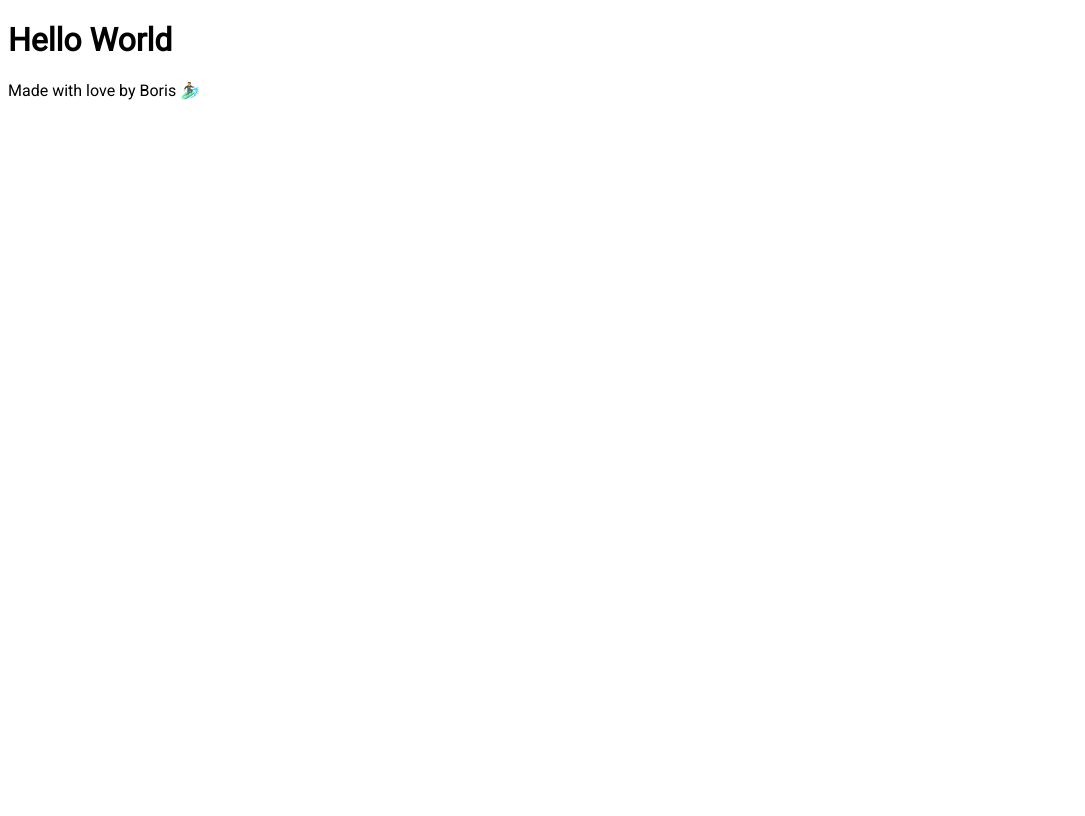
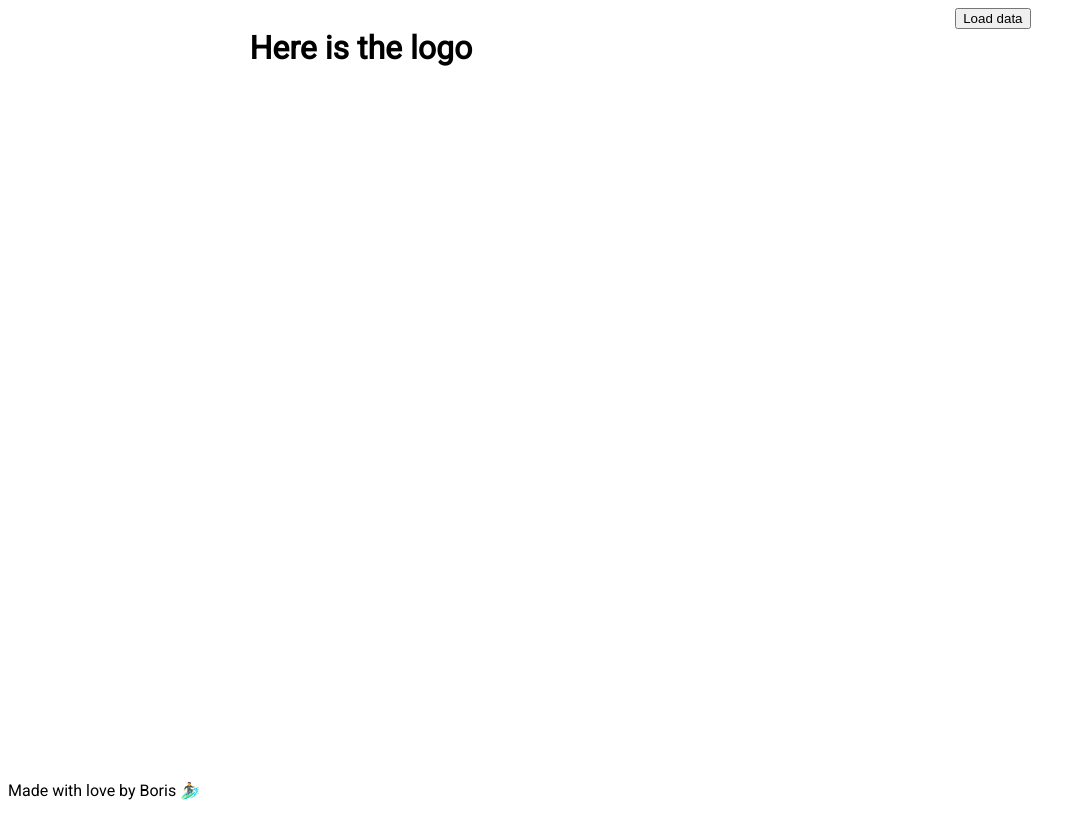
Before and after one commit to borislavkb/rick-and-morty-project, a website built with Vite: page index.html in a window 1280 px wide. Shown: the whole page, without its empty margins (0-1085 px from the left). Built offline with nearby package versions, Linux system fonts and the light colour scheme.

Commit message:
Add button, Add color to _colors, add css style to index.css

```diff
--- a/index.html
+++ b/index.html
@@ -9,12 +9,19 @@
   </head>
   <body>
     <header>
-      <h1>Hello World</h1>
+      <div class="logo">
+        <h1>Here is the logo</h1>
+      </div>
+      <form class="form-button">
+        <button class="button" type="submit">Load data</button>
+      </form>
     </header>
     <main class="content">
       <div id="app"></div>
     </main>
-    <footer class="footer">Made with love by Boris 🏄‍♂️</footer>
+    <footer class="footer">
+      <div class="footer_note">Made with love by Boris 🏄‍♂️</div>
+    </footer>
     <script type="module" src="/src/main.js"></script>
   </body>
 </html>
--- a/src/styles/_colors.css
+++ b/src/styles/_colors.css
@@ -1,3 +1,8 @@
 :root {
   /* Define your variable colors here */
+  --bg-color: radial-gradient(
+    circle,
+    rgba(238, 174, 202, 1) 2%,
+    rgba(148, 187, 233, 1) 91%
+  );
 }
--- a/src/styles/index.css
+++ b/src/styles/index.css
@@ -1,3 +1,25 @@
 @import "_base.css";
 @import "_fonts.css";
 @import "_colors.css";
+
+body {
+  display: grid;
+  grid-template-rows: 20vh 70vh 10vh;
+}
+
+header {
+  height: 20vh;
+  display: flex;
+  justify-content: space-around;
+  align-self: center;
+  flex-direction: row;
+}
+
+footer {
+  bottom: 0;
+  position: fixed;
+  display: flex;
+  justify-content: center;
+  flex-direction: row;
+  align-items: center;
+}
```
